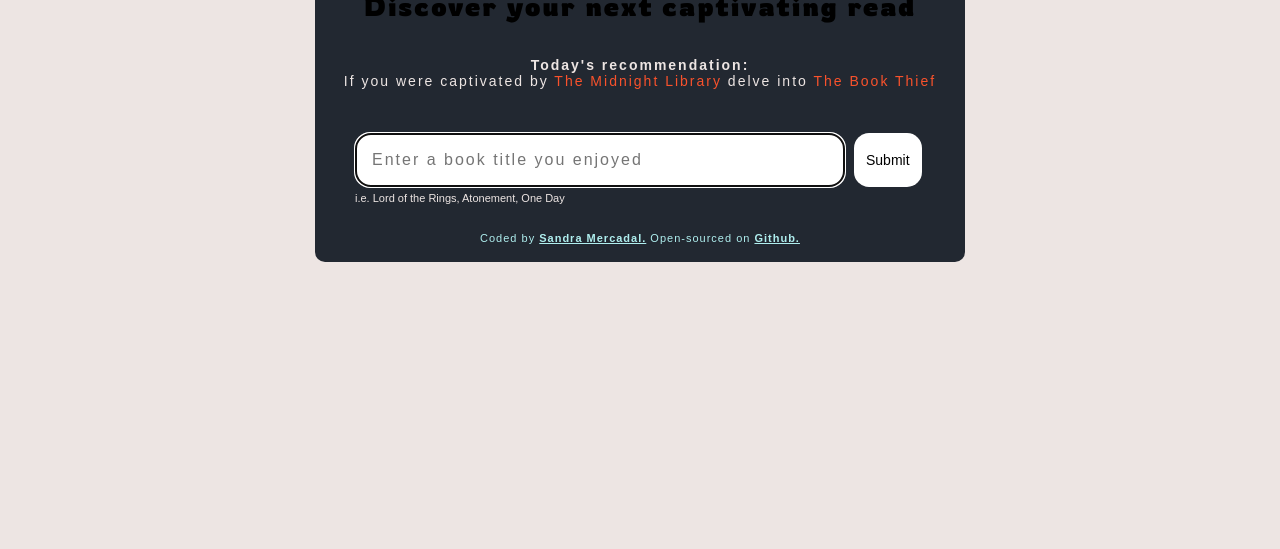
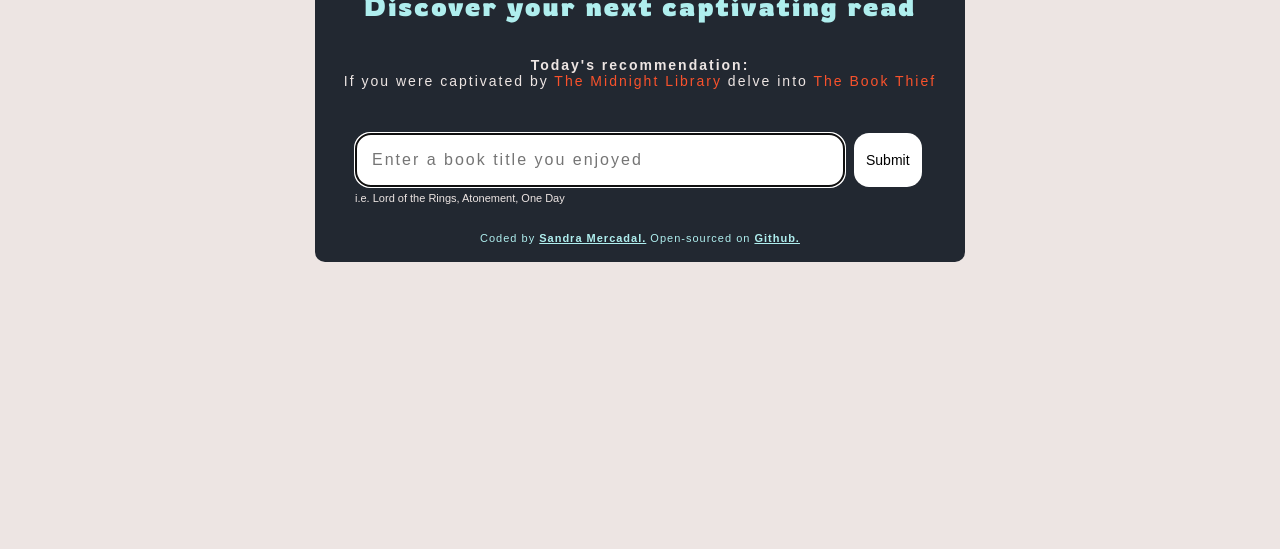
Before and after one commit to sandramercadal/AI-Generated, a plain HTML site: page index.html in a window 1280 px wide. Shown: the part 251-800 px from the top of the page. Drawn offline with nearby package versions, Linux system fonts and the light colour scheme; a web font is replaced by a local one.

Commit message:
Updated the H2.

```diff
--- a/src/style.css
+++ b/src/style.css
@@ -68,7 +68,7 @@ h1 {
 }
 
 H2 {
-  color: var(--accent2-color);
+  color: paleturquoise;
   font-family: "Rowdies", sans-serif;
   font-weight: 700;
   font-style: bold;
```
